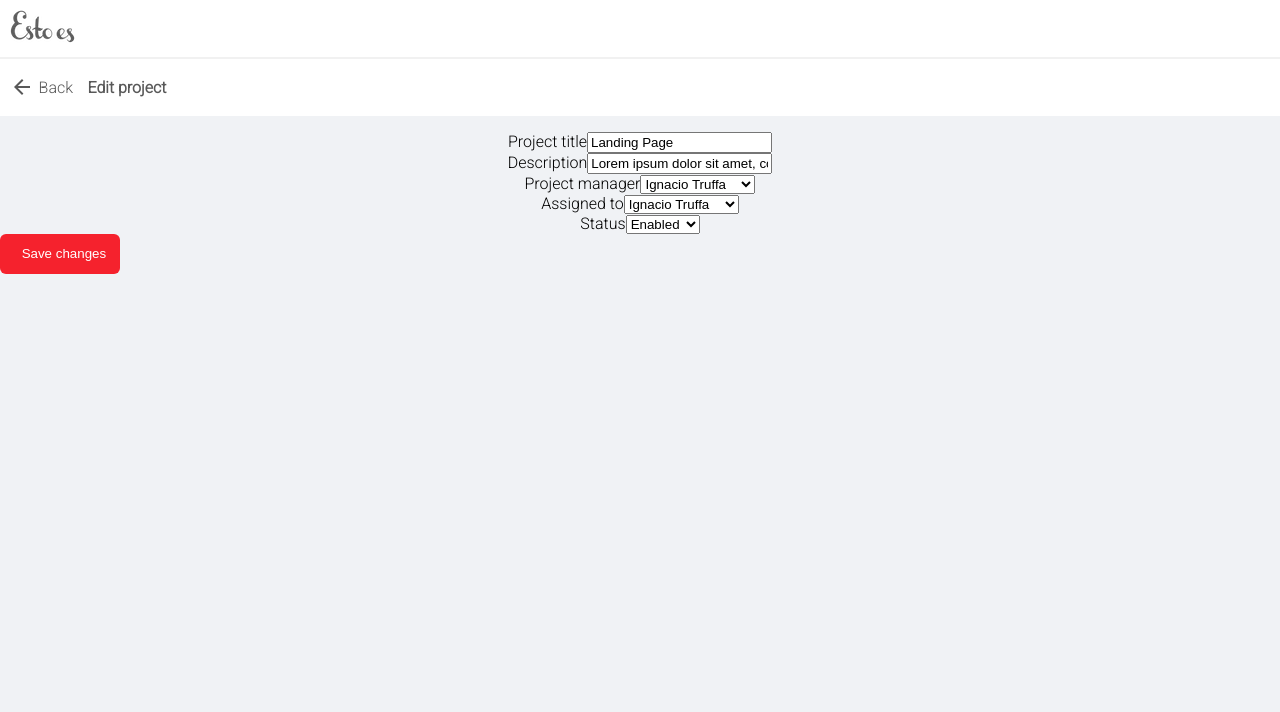
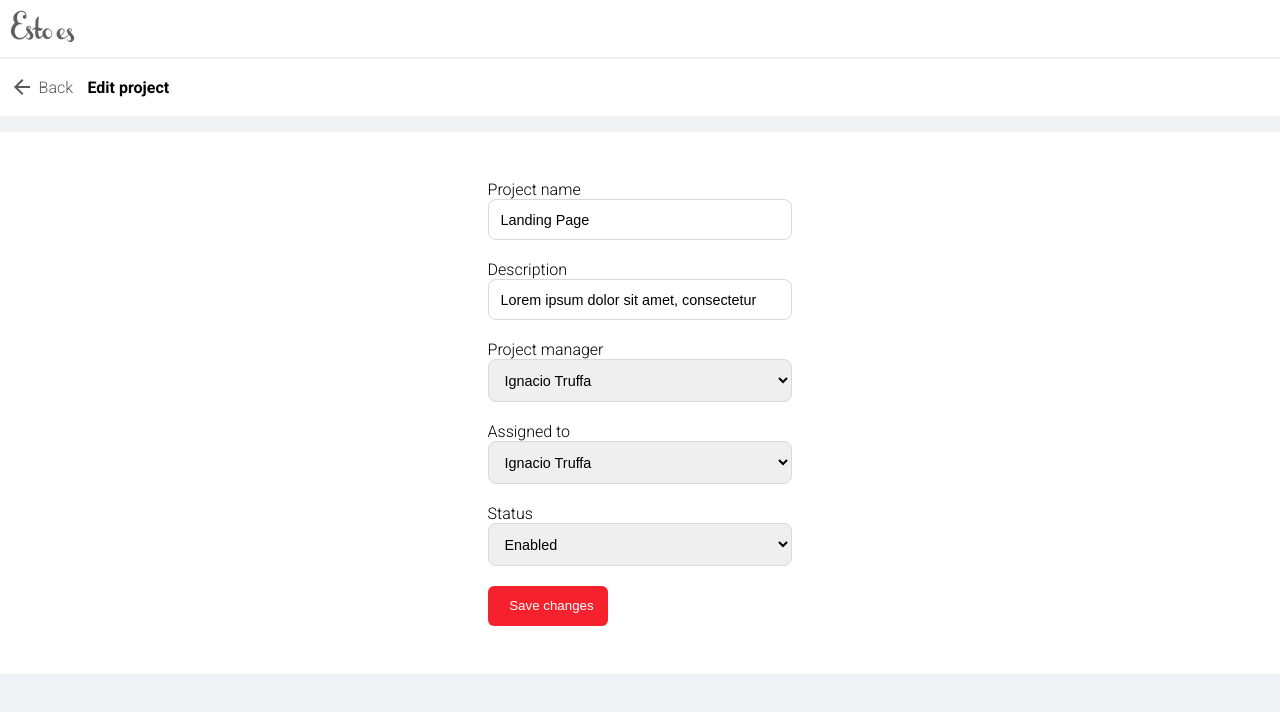
Before and after one commit to Vidal-Gonzalo/esto-es-challenge, a React (Create React App) app: page /editproject/1 in a window 1280 px wide. Shown: the top 712 px of the page. Built offline with nearby package versions, Linux system fonts and the light colour scheme.

Commit message:
CSS added

```diff
--- a/public/index.html
+++ b/public/index.html
@@ -27,7 +27,7 @@
     <link rel="preconnect" href="https://fonts.googleapis.com" />
     <link rel="preconnect" href="https://fonts.gstatic.com" crossorigin />
     <link
-      href="https://fonts.googleapis.com/css2?family=Roboto:wght@300&display=swap"
+      href="https://fonts.googleapis.com/css2?family=Roboto:wght@300;700&display=swap"
       rel="stylesheet"
     />
     <title>React App</title>
--- a/src/components/ButtonMenu/ButtonMenu.jsx
+++ b/src/components/ButtonMenu/ButtonMenu.jsx
@@ -19,13 +19,12 @@ export default function ButtonMenu({ id }) {
   const handleClick = (event) => {
     setAnchorEl(event.currentTarget);
   };
-  const handleClose = () => {
-    setAnchorEl(null);
-  };
+  const handleClose = () => {};
   const navigate = useNavigate();
   const dispatch = useDispatch();
 
   const handleDelete = (id) => {
+    setAnchorEl(null);
     swalConfirmation(
       "Are you sure you want to delete this project?",
       () => dispatch(deleteProject(id)),
--- a/src/components/Card/Card.css
+++ b/src/components/Card/Card.css
@@ -13,6 +13,7 @@
 
 .card-info h3 {
   font-size: 1em;
+  color: #000;
 }
 
 .card-info span {
--- /dev/null
+++ b/src/components/Form/Form.css
@@ -0,0 +1,45 @@
+.form {
+  padding-top: 3em;
+  padding-bottom: 3em;
+  display: flex;
+  justify-content: center;
+  align-items: center;
+  background-color: var(--global-bg-color-soft);
+  flex-direction: column;
+  text-align: left;
+}
+
+.form-input,
+.form-select {
+  border: 0.5px solid #d9d9d9;
+  border-radius: 8px;
+  color: #000;
+  flex: 1 1;
+  font-size: 0.9rem;
+  font-weight: 400;
+  margin-bottom: 0.2rem;
+  outline: 0;
+  padding: 0.745rem 0.745rem;
+  position: relative;
+  width: 100%;
+  box-sizing: border-box;
+}
+
+.error {
+  border: 0.5px solid #ec1414;
+  border-radius: 8px;
+  color: #000;
+  flex: 1 1;
+  font-size: 0.9rem;
+  font-weight: 400;
+  margin-bottom: 0.2rem;
+  outline: 0;
+  padding: 0.745rem 0.745rem;
+  position: relative;
+  width: 100%;
+  box-sizing: border-box;
+}
+
+.form-group {
+  margin-bottom: 1em;
+}
--- a/src/components/Form/Form.jsx
+++ b/src/components/Form/Form.jsx
@@ -1,5 +1,6 @@
 import React from "react";
 import { useFormik } from "formik";
+import "./Form.css";
 import * as Yup from "yup";
 import { useNavigate } from "react-router-dom";
 import { useDispatch, useSelector } from "react-redux";
@@ -8,7 +9,7 @@ import { date } from "../../utils/date";
 import { getUserImage } from "../../utils/getUserData";
 import { swalSuccess } from "../../utils/swal";
 
-export default function Form({ id, action, buttonText }) {
+export default function Form({ id, action, buttonText, alertMessage }) {
   const dispatch = useDispatch();
   const users = useSelector((state) => state.projectReducer.users);
   const projects = useSelector((state) => state.projectReducer.projects);
@@ -54,7 +55,7 @@ export default function Form({ id, action, buttonText }) {
     };
 
     dispatch(action(projectData));
-    swalSuccess("Project added successfully!");
+    swalSuccess(alertMessage);
     navigate("/", { replace: true });
   };
   const formik = useFormik({ initialValues, validationSchema, onSubmit });
@@ -63,23 +64,29 @@ export default function Form({ id, action, buttonText }) {
     formik;
 
   return (
+    <div className="form">
       <form onSubmit={handleSubmit}>
-      <div>
-        <label htmlFor="title">Project title</label>
+        <div className="form-group">
+          <label className="label" htmlFor="title">
+            Project name
+          </label>
           <input
             type="text"
             name="title"
             onBlur={handleBlur}
             values={values.title}
             onChange={handleChange}
-          className={errors.title && touched.title ? "error" : ""}
+            className={errors.title && touched.title ? "error" : "form-input"}
             defaultValue={project?.title}
           />
           {errors.title && touched.title && (
+            <>
+              <br />
               <span className="errors">{errors.title}</span>
+            </>
           )}
         </div>
-      <div>
+        <div className="form-group">
           <label htmlFor="description">Description</label>
           <input
             type="text"
@@ -87,14 +94,19 @@ export default function Form({ id, action, buttonText }) {
             onBlur={handleBlur}
             values={values.description}
             onChange={handleChange}
-          className={errors.description && touched.description ? "error" : ""}
+            className={
+              errors.description && touched.description ? "error" : "form-input"
+            }
             defaultValue={project?.description}
           />
           {errors.description && touched.description && (
+            <>
+              <br />
               <span className="errors">{errors.description}</span>
+            </>
           )}
         </div>
-      <div>
+        <div className="form-group">
           <label htmlFor="manager">Project manager</label>
           <select
             type="text"
@@ -102,7 +114,9 @@ export default function Form({ id, action, buttonText }) {
             onBlur={handleBlur}
             values={values.manager}
             onChange={handleChange}
-          className={errors.manager && touched.manager ? "error" : ""}
+            className={
+              errors.manager && touched.manager ? "error" : "form-select"
+            }
             defaultValue={project?.manager}
           >
             <option value="">Select a person</option>
@@ -113,10 +127,13 @@ export default function Form({ id, action, buttonText }) {
             ))}
           </select>
           {errors.manager && touched.manager && (
+            <>
+              <br />
               <span className="errors">{errors.manager}</span>
+            </>
           )}
         </div>
-      <div>
+        <div className="form-group">
           <label htmlFor="assigned">Assigned to</label>
           <select
             type="text"
@@ -124,7 +141,9 @@ export default function Form({ id, action, buttonText }) {
             onBlur={handleBlur}
             values={values.assigned}
             onChange={handleChange}
-          className={errors.assigned && touched.assigned ? "error" : ""}
+            className={
+              errors.assigned && touched.assigned ? "error" : "form-select"
+            }
             defaultValue={project?.assigned}
           >
             <option value="">Select a person</option>
@@ -135,10 +154,13 @@ export default function Form({ id, action, buttonText }) {
             ))}
           </select>
           {errors.assigned && touched.assigned && (
+            <>
+              <br />
               <span className="errors">{errors.assigned}</span>
+            </>
           )}
         </div>
-      <div>
+        <div className="form-group">
           <label htmlFor="status">Status</label>
           <select
             type="text"
@@ -146,19 +168,25 @@ export default function Form({ id, action, buttonText }) {
             onBlur={handleBlur}
             values={values.status}
             onChange={handleChange}
-          className={errors.status && touched.status ? "error" : ""}
+            className={
+              errors.status && touched.status ? "error" : "form-select"
+            }
             defaultValue={project?.status}
           >
             <option value="enabled">Enabled</option>
             <option value="disabled">Disabled</option>
           </select>
           {errors.status && touched.status && (
+            <>
+              <br />
               <span className="errors">{errors.status}</span>
+            </>
           )}
         </div>
         <div>
           <Button text={buttonText} type={"submit"} />
         </div>
       </form>
+    </div>
   );
 }
--- a/src/components/Navbar/Navbar.css
+++ b/src/components/Navbar/Navbar.css
@@ -10,6 +10,7 @@
   padding: 0.5em;
   font-weight: bold;
   font-size: 1rem;
+  color: #000;
 }
 
 .navbar .button-container {
--- a/src/components/views/AddProject/AddProject.jsx
+++ b/src/components/views/AddProject/AddProject.jsx
@@ -3,5 +3,11 @@ import { addProject } from "../../../store/actions/projectActions";
 import Form from "../../Form/Form";
 
 export default function AddProject() {
-  return <Form buttonText={"Create project"} action={addProject} />;
+  return (
+    <Form
+      buttonText={"Create project"}
+      action={addProject}
+      alertMessage={"Project added successfully!"}
+    />
+  );
 }
--- a/src/components/views/EditProject/EditProject.jsx
+++ b/src/components/views/EditProject/EditProject.jsx
@@ -7,7 +7,12 @@ export default function EditProject() {
   const { id } = useParams();
   return (
     <div>
-      <Form id={id} buttonText={"Save changes"} action={editProject} />
+      <Form
+        id={id}
+        buttonText={"Save changes"}
+        action={editProject}
+        alertMessage={"Project modified successfully!"}
+      />
     </div>
   );
 }
--- a/src/components/views/Projects/Projects.css
+++ b/src/components/views/Projects/Projects.css
@@ -10,4 +10,16 @@
 .projects .search {
   padding-bottom: 1.5em;
   border-bottom: var(--global-border);
+  border: 0.5px solid #d9d9d9;
+  border-radius: 8px;
+  color: #000;
+  flex: 1 1;
+  font-size: 0.9rem;
+  font-weight: 400;
+  margin-bottom: 0.2rem;
+  outline: 0;
+  padding: 0.745rem 0.745rem;
+  position: relative;
+  width: 100%;
+  box-sizing: border-box;
 }
--- a/src/components/views/Projects/Projects.jsx
+++ b/src/components/views/Projects/Projects.jsx
@@ -26,6 +26,7 @@ export default function Projects() {
         <input
           type="text"
           placeholder="Search..."
+          className="form-input"
           onChange={(event) => setSearchTerm(event.target.value)}
         />
       </div>
```
Lines whose indentation alone changed are shown as unchanged.
